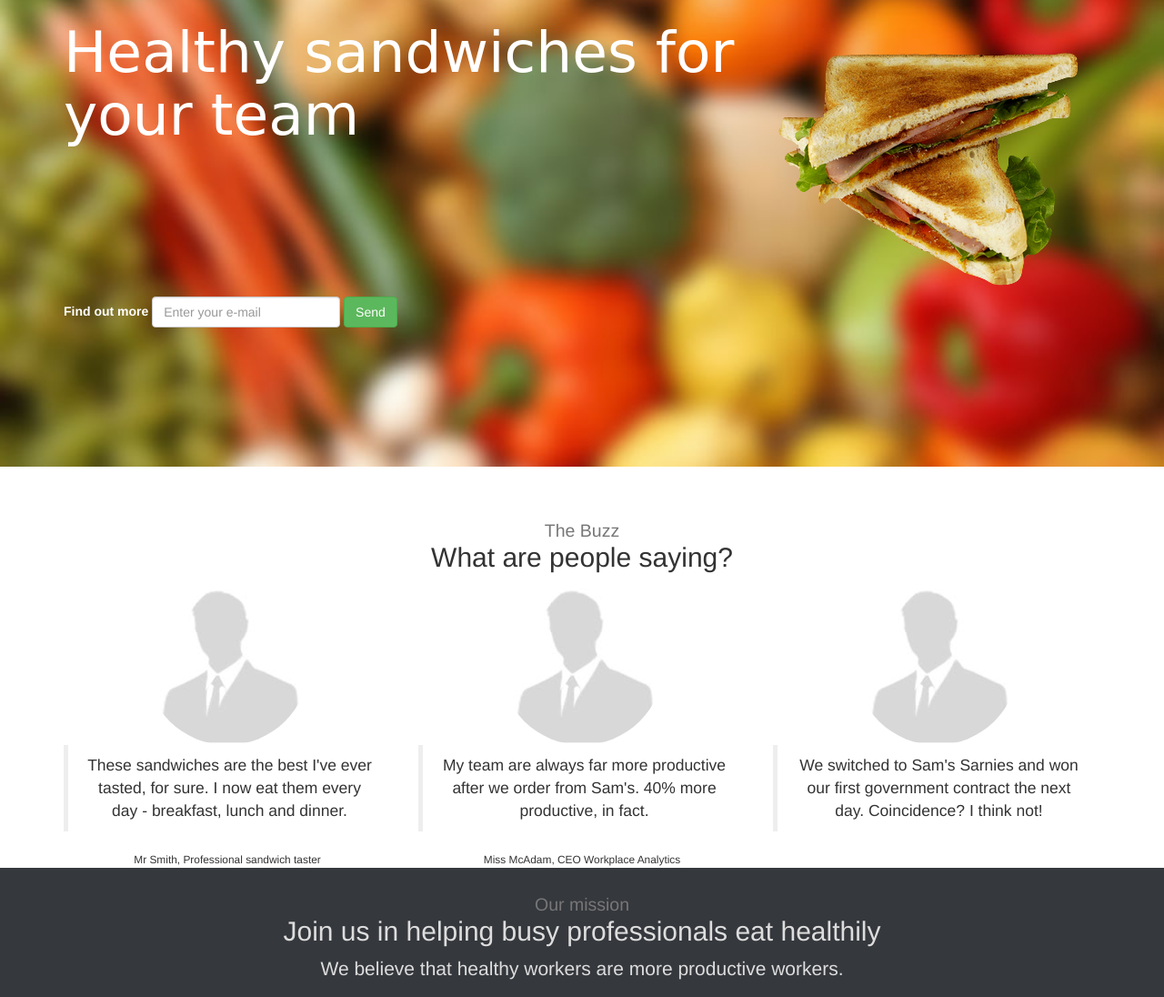
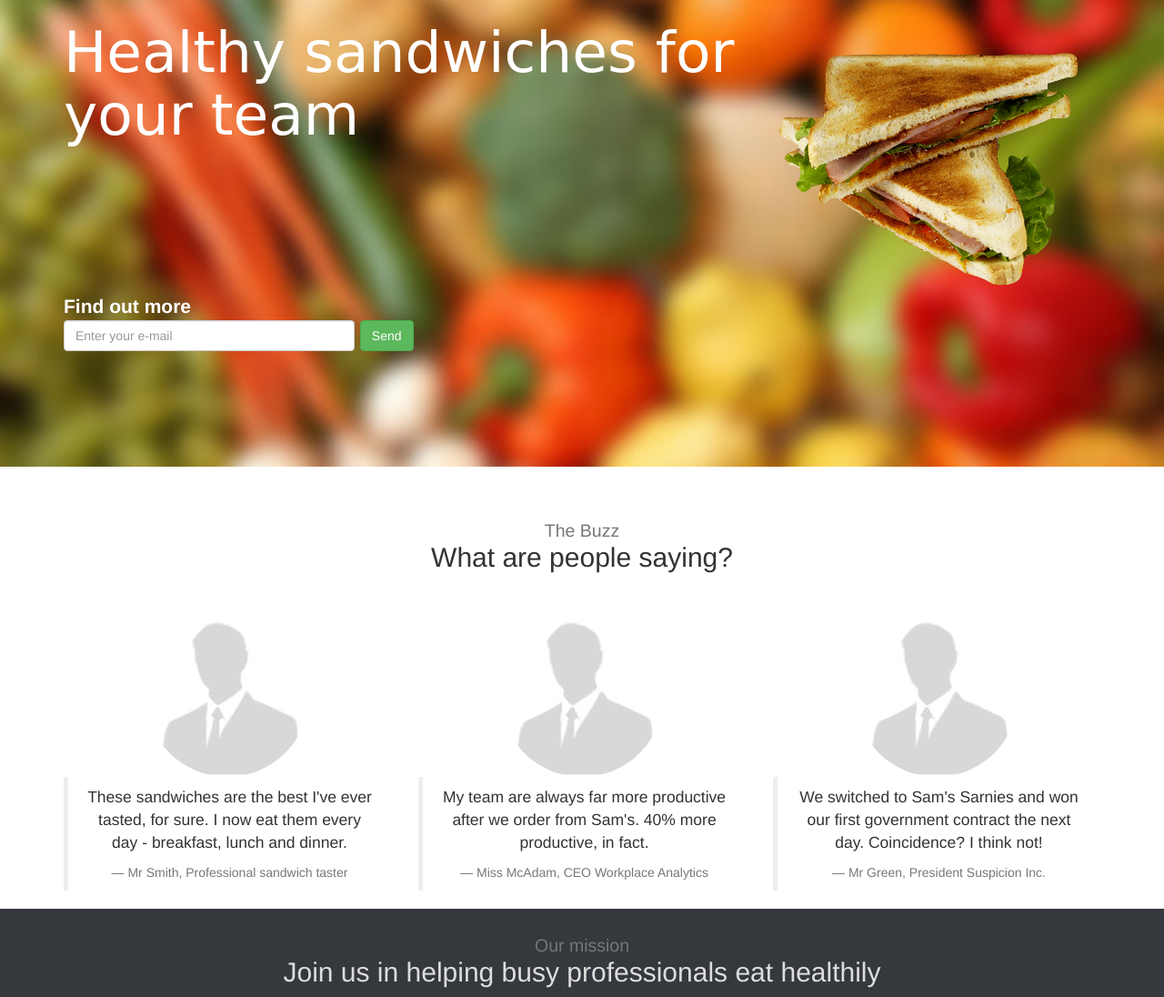
Before and after one commit to goformarty/cfg-week3, a plain HTML site: page index.html in a window 1280 px wide. Shown: the part 87-1183 px from the top of the page at 91% size. Drawn offline with Linux system fonts and the light colour scheme; a web font is replaced by a local one.

Commit message:
Blockquotes and br
Bloquotes corrected,
additional br in form

```diff
--- a/index.html
+++ b/index.html
@@ -49,6 +49,7 @@
       <form role='form' class="form-inline">
         <div class="form-group">
           <label for="email">Find out more</label>
+          <br>
           <input type="text" class="form-control" name="email" placeholder="Enter your e-mail">
           <button type="sumbit" class="btn btn-success btn-small">Send</button>
         </div>
@@ -67,8 +68,8 @@
           <img src='images/person.jpg' class="img-circle center-block">
           <blockquote>
             <p>These sandwiches are the best I've ever tasted, for sure. I now eat them every day - breakfast, lunch and dinner.</p>
+          <small>Mr Smith, Professional sandwich taster</small>
           </blockquote>
-          <small>Mr Smith, Professional sandwich taster</small>
         </div>
 
 
@@ -76,8 +77,8 @@
           <img src='images/person.jpg' class="img-circle center-block">
           <blockquote>
             <p>My team are always far more productive after we order from Sam's. 40% more productive, in fact.</p>
+          <small>Miss McAdam, CEO Workplace Analytics</small>
           </blockquote>
-          <small>Miss McAdam, CEO Workplace Analytics</small>
         </div>
 
 
@@ -85,6 +86,7 @@
           <img src='images/person.jpg' class="img-circle center-block" >
           <blockquote>
             <p>We switched to Sam's Sarnies and won our first government contract the next day. Coincidence? I think not!</p>
+            <small>Mr Green, President Suspicion Inc.</small>
           </blockquote>
         </div>
 
--- a/main.css
+++ b/main.css
@@ -9,6 +9,7 @@
 	background-image: url("images/fruit-and-veg.jpg");
 	background-size: cover;
 	background-attachment: fixed;
+	font-size: 21px;
 }
 
 .jumbotron h1 {
@@ -28,9 +29,22 @@
   color: white;
 }
 
+.form-control {
+	min-width: 320px;
+	height: 34px;
+	padding: 6px 12px;
+	font-size: 14px;
+}
+
+
 #mission {
 	background-color: rgba(32,35,41,.9);
 	color: #ddd;
+	padding-bottom: 40px;
+}
+
+h2 {
+    margin-bottom: 1.5em;
 }
 
 #social-buttons {
```
